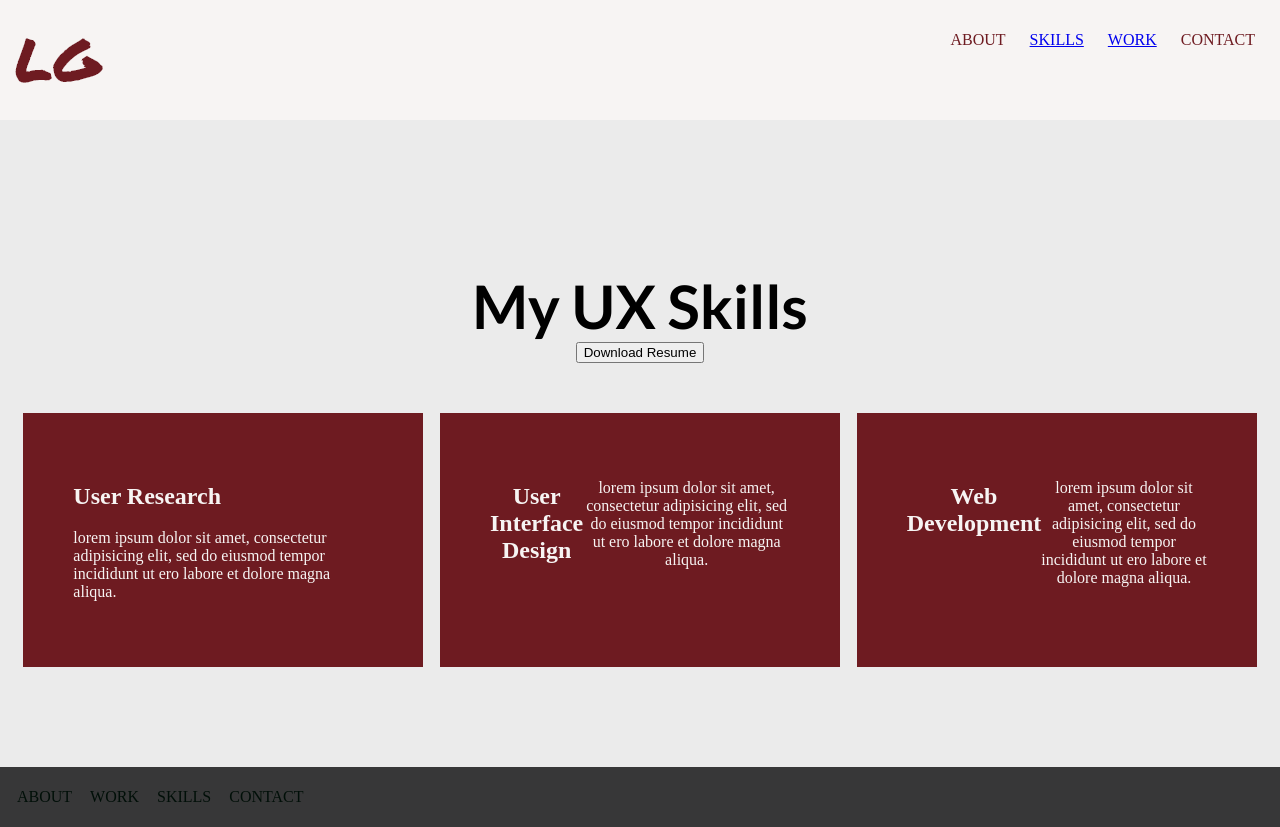
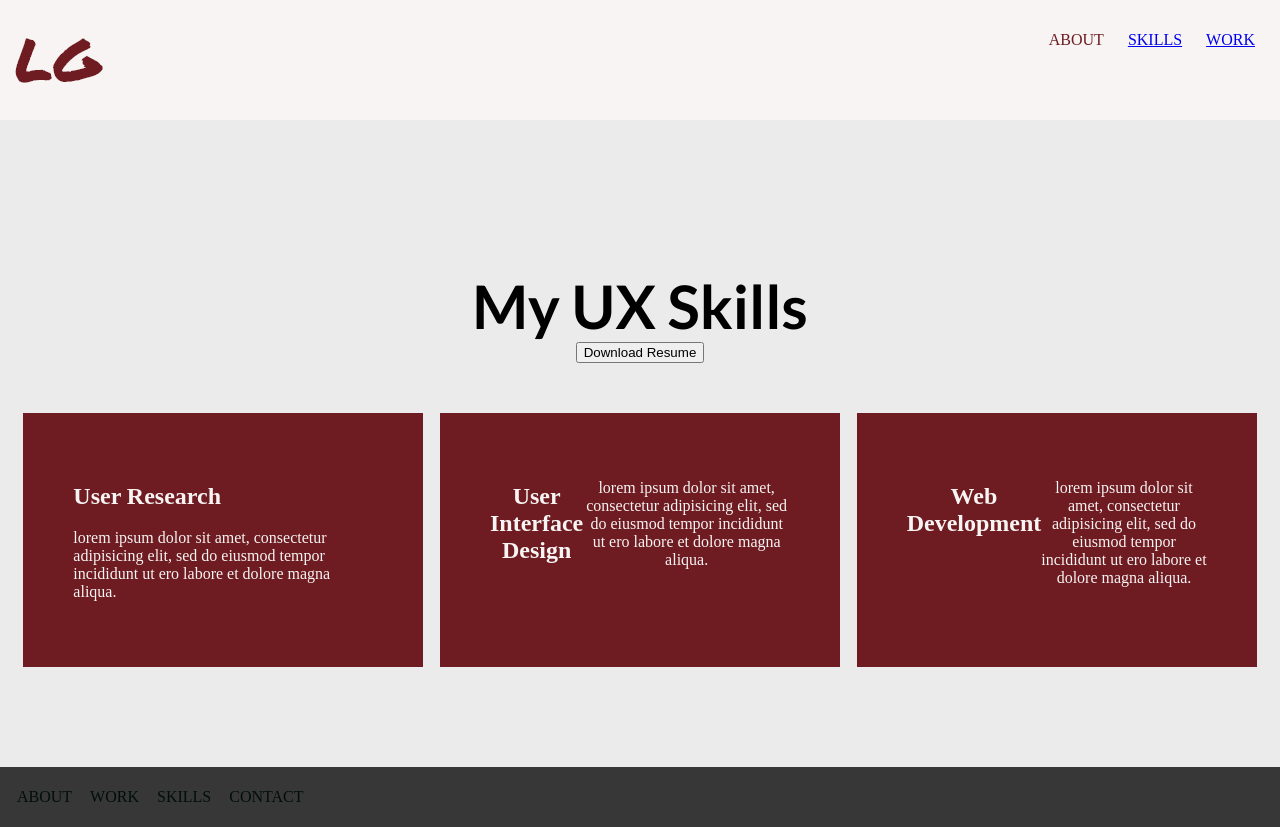
Before and after one commit to lfgripper/HW-18, a plain HTML site: page index.html in a window 1280 px wide. Drawn offline with Linux system fonts and the light colour scheme.

Commit message:
removing contact

```diff
--- a/index.html
+++ b/index.html
@@ -23,8 +23,7 @@
             WORK
           </a>
         </li>
-        <li>CONTACT</li>
-      </ul>
+       </ul>
     </header>
     <section class="heroImg">
       <h1 id="uxSkills">My UX Skills
```
